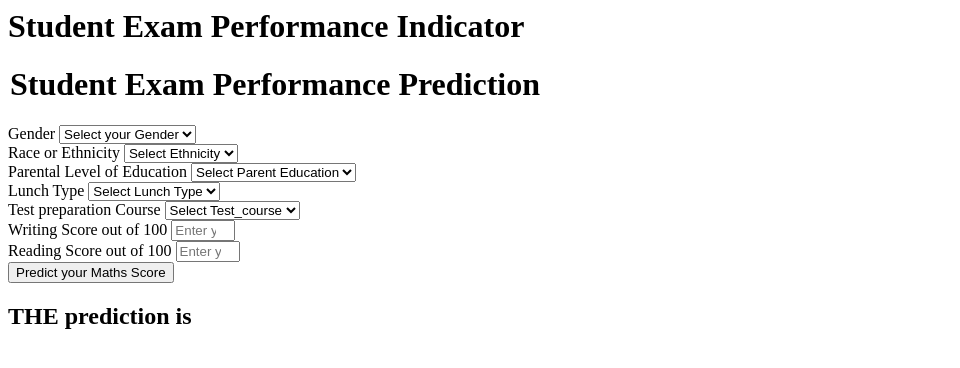
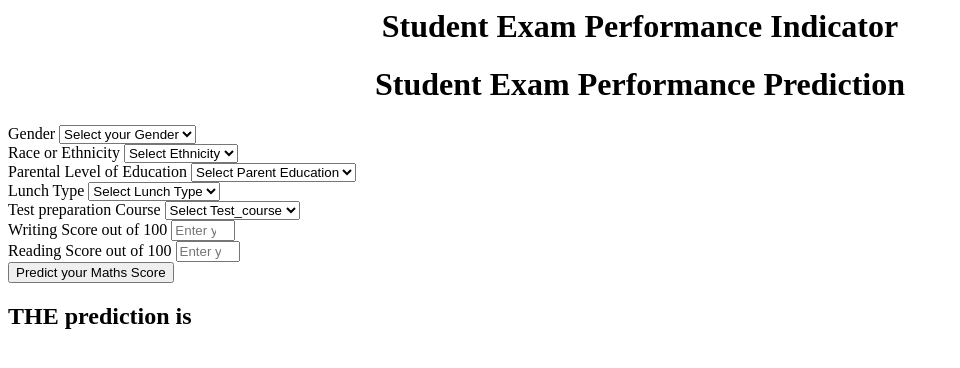
Before and after one commit to nagasai-chowdary-gituser/mlprojects, a Flask app: page /predictdata in a window 1280 px wide. Shown: the top 368 px of the page, without its empty margins (0-960 px from the left). Run offline with Flask 3, Linux system fonts and the light colour scheme.

Commit message:
modification in templates

```diff
--- a/templates/home.html
+++ b/templates/home.html
@@ -109,3 +109,8 @@
     </h2>
    <body>
 </html>
+<style>
+    h1{
+        text-align-last: center;
+    }
+</style>
```
Also changed, not shown: templates/index.html (+7 -0 lines).
